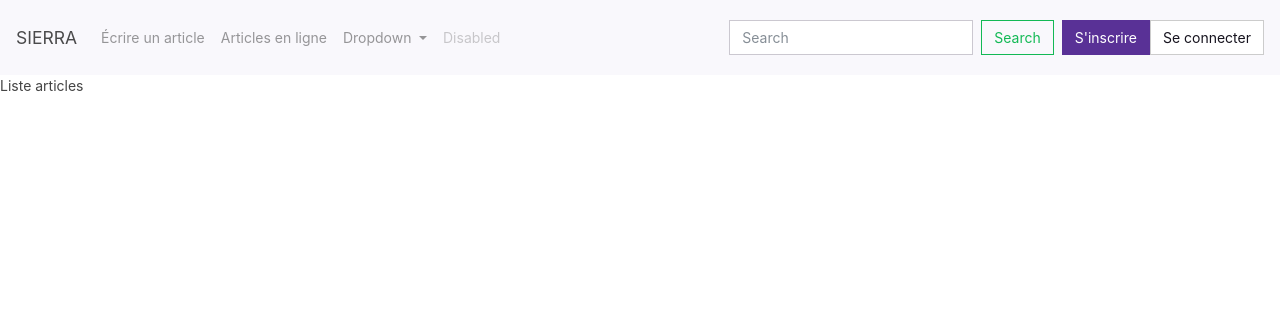
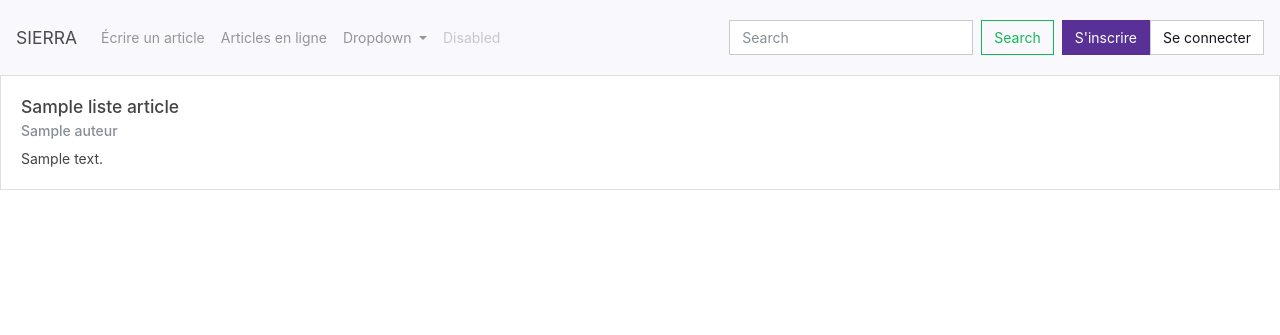
Before and after one commit to VALENTIN4real/sierra, a PHP site: template src/vue/liste_articles.html.twig in a window 1280 px wide. Shown: the top 335 px of the page. Run offline with PHP 8.4, Linux system fonts and the light colour scheme; the template is opened without the code that fills it: most values are stand-ins (such as "Sample title", 1, 10 or a date in 2020); some libraries are stand-ins or nearby versions.

Commit message:
Liste des articles : OK !

```diff
--- a/config/routes.php
+++ b/config/routes.php
@@ -7,7 +7,7 @@
         $pages['deconnexion'] = "deconnexionControleur";
         $pages['profil'] = "profilControleur";
         $pages['nouvel_article'] = "nouvelArticleControleur";
-        $pages['liste_articles'] = "listeArticle";
+        $pages['liste_articles'] = "listeArticles";
 
         if($db!=null){
             if (isset($_GET['page'])){
--- a/src/vue/liste_articles.html.twig
+++ b/src/vue/liste_articles.html.twig
@@ -3,5 +3,14 @@
 {% block title %}{{ parent() }} Liste articles{% endblock %}
 
 {% block contenu %}
-<p>Liste articles</p>
+
+        {% for article in listeArticles %}
+            <div class="card">
+                <div class="card-body">
+                    <h5 class="card-title">{{article.titre}}</h5>
+                    <h6 class="card-subtitle mb-2 text-muted">{{article.auteur}}</h6>
+                    <p class="card-text">{{article.contenu}}</p>
+                </div>
+            </div>
+        {% endfor %}
 {% endblock %}
```
Also changed, not shown: src/controleur/articleControleur.php (+5 -3 lines), src/modele/class_article.php (+12 -0 lines).
